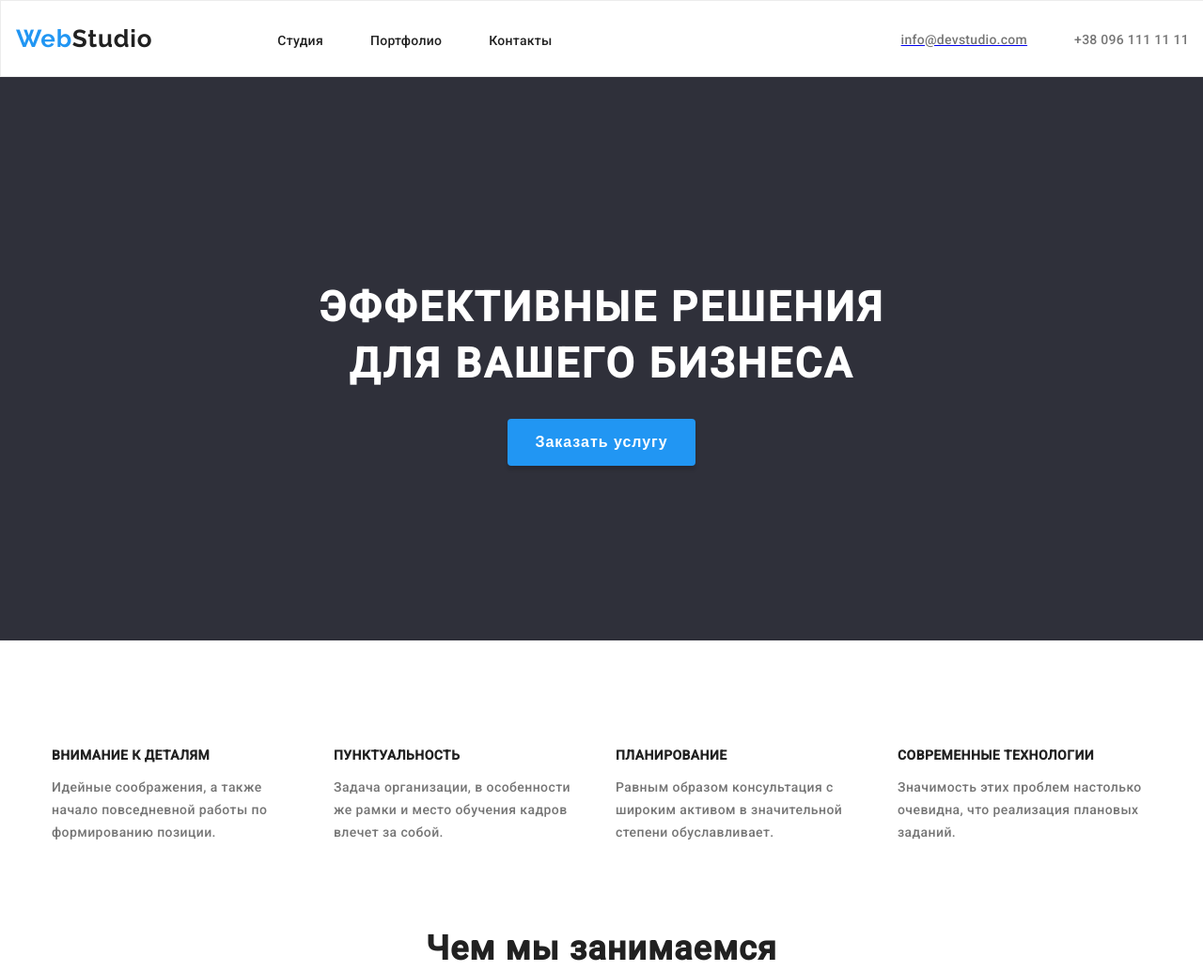
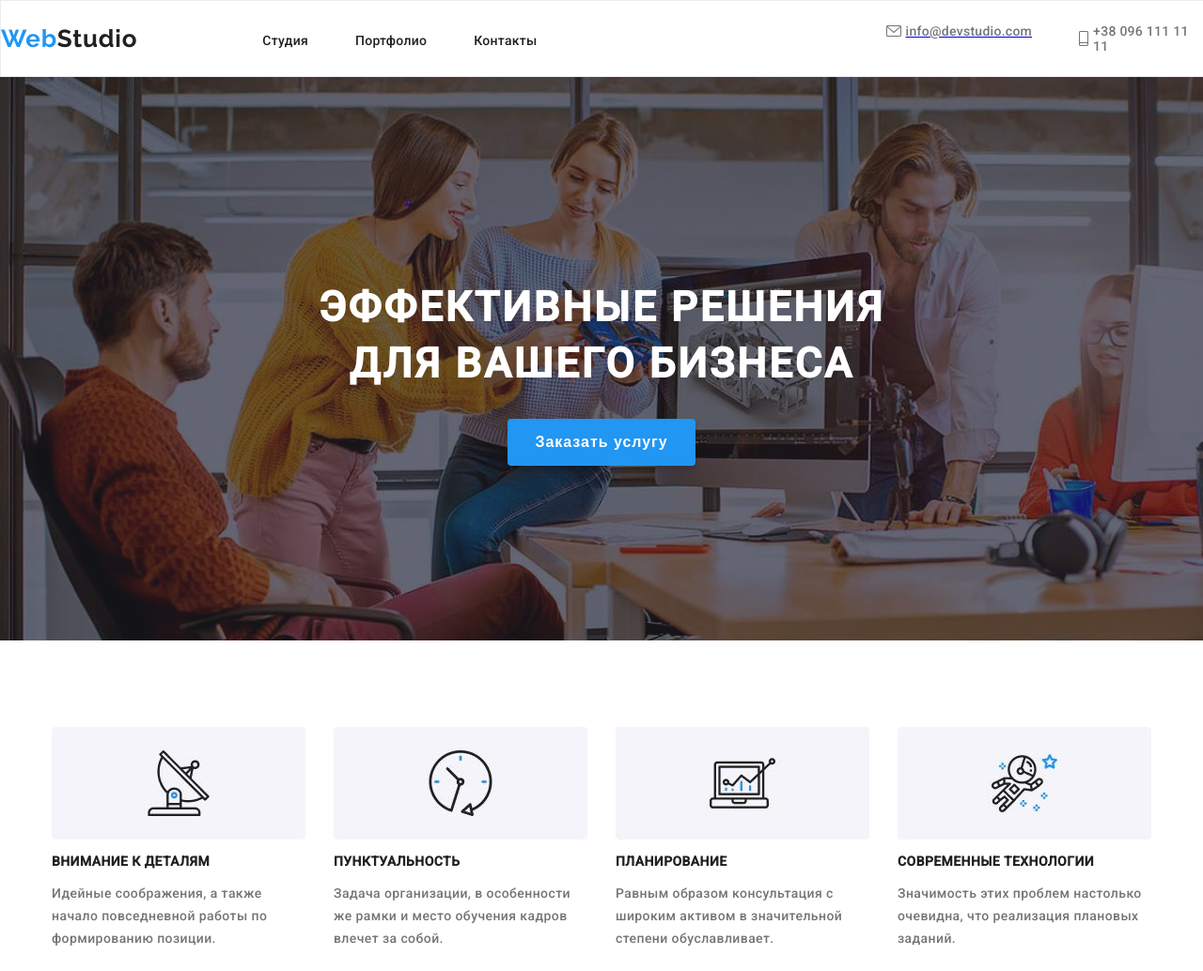
Before and after one commit to Darraa/WebStudio, a plain HTML site: page index.html in a window 1280 px wide. Shown: the top 1034 px of the page at 94% size. Drawn offline with Linux system fonts and the light colour scheme.

Commit message:
update html+css
-add icons (header);
-update background banner;
-add image items

```diff
--- a/css/style.css
+++ b/css/style.css
@@ -79,6 +79,8 @@ ul{
 }
 
 .mail{
+   display: flex;
+   gap: 5px;
    font-size: 14px;
    line-height: 16px;
    letter-spacing: 0.02em;
@@ -87,6 +89,8 @@ ul{
 }
 
 .number{
+   display: flex;
+   gap: 5px;
    font-size: 14px;
    line-height: 16px;
    letter-spacing: 0.02em;
@@ -110,7 +114,8 @@ ul{
    display: flex;
    width: 100%;
    height: 600px;
-   background: #2F303A;
+   background-color: #C4C4C4;
+   background-image: linear-gradient(to right, rgba(47, 48, 58, 0.4), rgba(47, 48, 58, 0.4)), url('/images/banner.jpg');
 }
 
 .title{
@@ -162,7 +167,7 @@ ul{
    justify-content: center;
    align-items: center;
    width: 100%;
-   height: 300px;
+   height: 435px;
    display: flex;
 }
 
@@ -172,7 +177,6 @@ ul{
    gap: 30px;
    padding: 0px;
    margin: 0px;
-   height: 101px;
 }
 
 .subtitle-items{
--- a/index.html
+++ b/index.html
@@ -17,7 +17,7 @@
       href="https://fonts.googleapis.com/css2?family=Raleway:wght@700&family=Roboto:wght@500&display=swap"
       rel="stylesheet"
     />
-    <title>Студія</title>
+    <title>WebStudio</title>
   </head>
   <body>
     <header class="page-header">
@@ -33,11 +33,15 @@
       <ul class="contacts-list">
         <li>
           <a class="link" href="mailto:info@devstudio.com"
-            ><span class="mail"> info@devstudio.com</span></a
+            ><span class="mail">
+              <img src="./images/icons/envelope.svg" alt="mail" /> info@devstudio.com</span
+            ></a
           >
         </li>
         <li>
-          <a href="tel:+380961111111" class="number"> +38 096 111 11 11</a>
+          <a href="tel:+380961111111" class="number">
+            <img src="./images/icons/Vector.svg" alt="phone" />+38 096 111 11 11</a
+          >
         </li>
       </ul>
     </header>
@@ -51,28 +55,32 @@
         <div class="items">
           <ul class="list-items">
             <li>
-              <h3 class="subtitle-items">Внимание к деталям</h3>
+              <img src="./images/items_1.jpg" alt="1" width="270" height="120" />
+              <h2 class="subtitle-items">Внимание к деталям</h2>
               <p class="description-items">
                 Идейные соображения, а также начало повседневной работы по формированию позиции.
               </p>
             </li>
 
             <li>
-              <h3 class="subtitle-items">Пунктуальность</h3>
+              <img src="./images/items_2.jpg" alt="2" width="270" height="120" />
+              <h2 class="subtitle-items">Пунктуальность</h2>
               <p class="description-items">
                 Задача организации, в особенности же рамки и место обучения кадров влечет за собой.
               </p>
             </li>
 
             <li>
-              <h3 class="subtitle-items">Планирование</h3>
+              <img src="./images/items_3.jpg" alt="3" width="270" height="120" />
+              <h2 class="subtitle-items">Планирование</h2>
               <p class="description-items">
                 Равным образом консультация с широким активом в значительной степени обуславливает.
               </p>
             </li>
 
             <li>
-              <h3 class="subtitle-items">Современные технологии</h3>
+              <img src="./images/items_4.jpg" alt="4" width="270" height="120" />
+              <h2 class="subtitle-items">Современные технологии</h2>
               <p class="description-items">
                 Значимость этих проблем настолько очевидна, что реализация плановых заданий.
               </p>
```
Also changed, not shown: images/banner.jpg (added), images/icons/Vector.svg (added), images/icons/envelope.svg (added), images/items_1.jpg (added), images/items_2.jpg (added), images/items_3.jpg (added), images/items_4.jpg (added).
